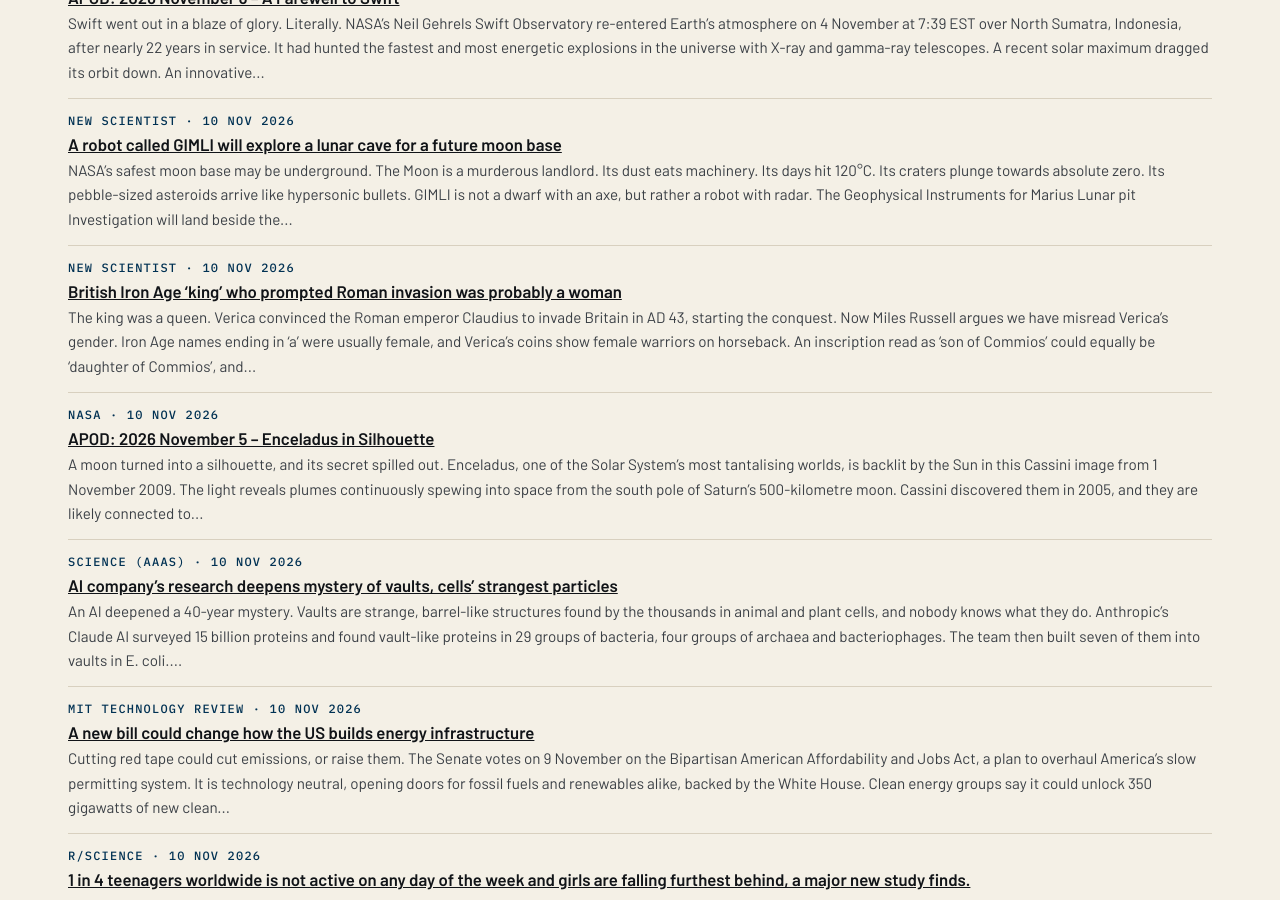
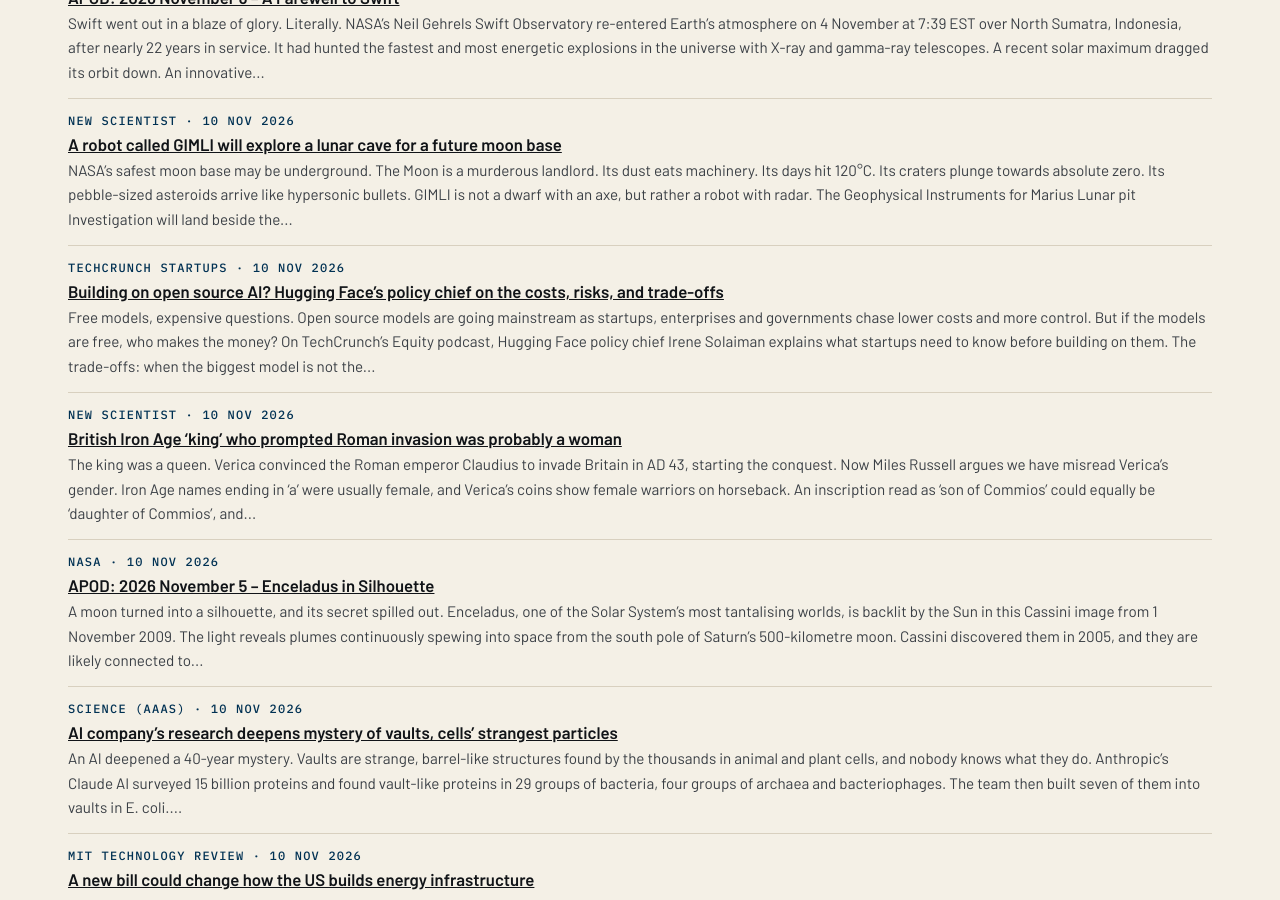
Before and after one commit to katz-news/katz.news, a Jekyll site: the page built from briefs/index.html, in a window 1280 px wide and 900 px high, scrolled down 3794 px. Built offline with Jekyll 4.4.1, drawn with Linux system fonts in a browser that asks for light colours.

Commit message:
Publish 2026-11-06

```diff
--- a/_data/build.yml
+++ b/_data/build.yml
@@ -1 +1 @@
-published_at: 2026-11-06T17:03:07Z
+published_at: 2026-11-06T17:04:11Z
--- /dev/null
+++ b/_posts/briefs/2026-11-05-building-on-open-source-ai-hugging-face-s-policy-chief-on-th.md
@@ -0,0 +1,10 @@
+---
+published: true
+title: Building on open source AI? Hugging Face’s policy chief on the costs,
+  risks, and trade-offs
+date: 2026-11-10
+section: entrepreneurship
+source_name: TechCrunch Startups
+source_url: https://techcrunch.com/podcast/building-on-open-source-ai-hugging-faces-policy-chief-on-the-costs-risks-and-trade-offs/
+---
+Free models, expensive questions. Open source models are going mainstream as startups, enterprises and governments chase lower costs and more control. But if the models are free, who makes the money? On TechCrunch’s Equity podcast, Hugging Face policy chief Irene Solaiman explains what startups need to know before building on them. The trade-offs: when the biggest model is not the right one, whether builders can capture the value they create, and whether America needs a player like Nvidia to build a frontier model before Chinese models become the default. The verdict is openly obvious: models are not free of consequences.
```
